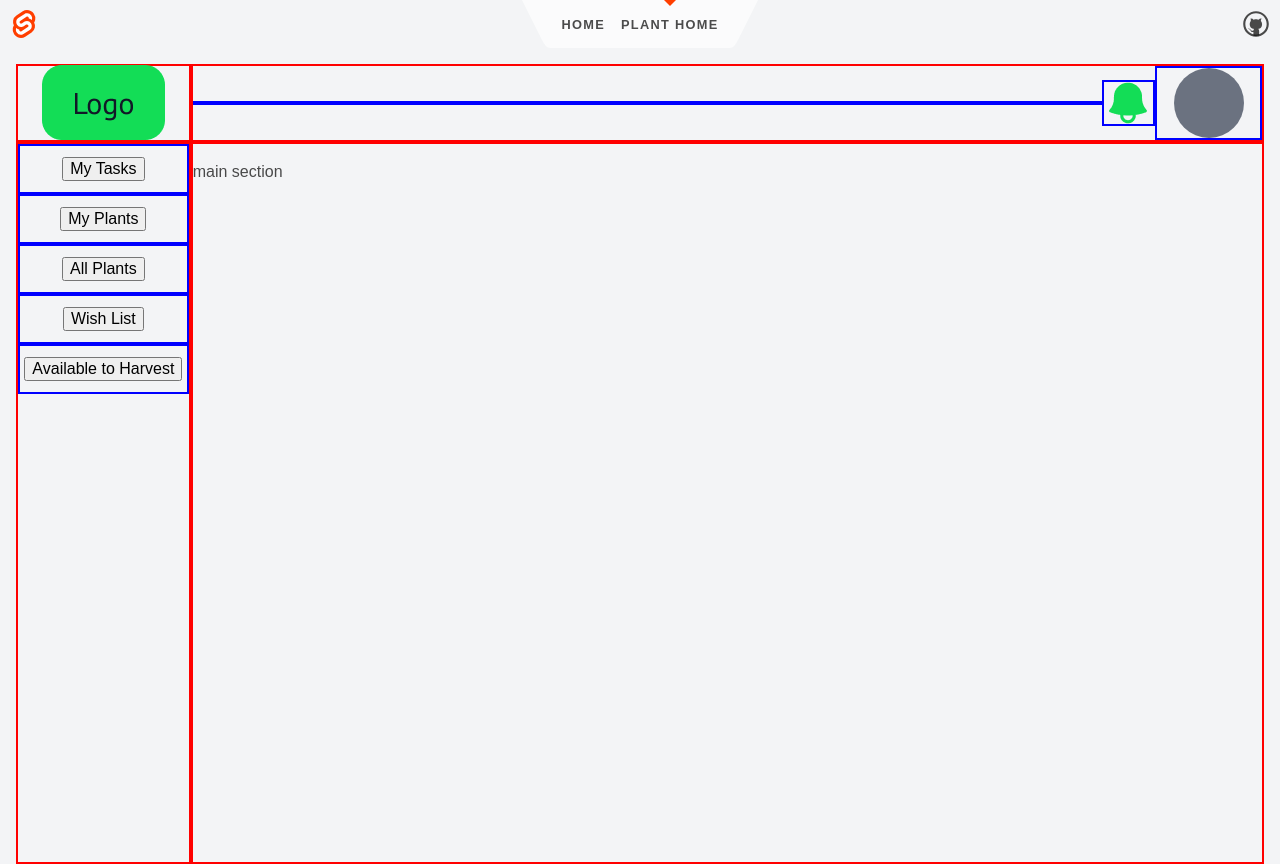
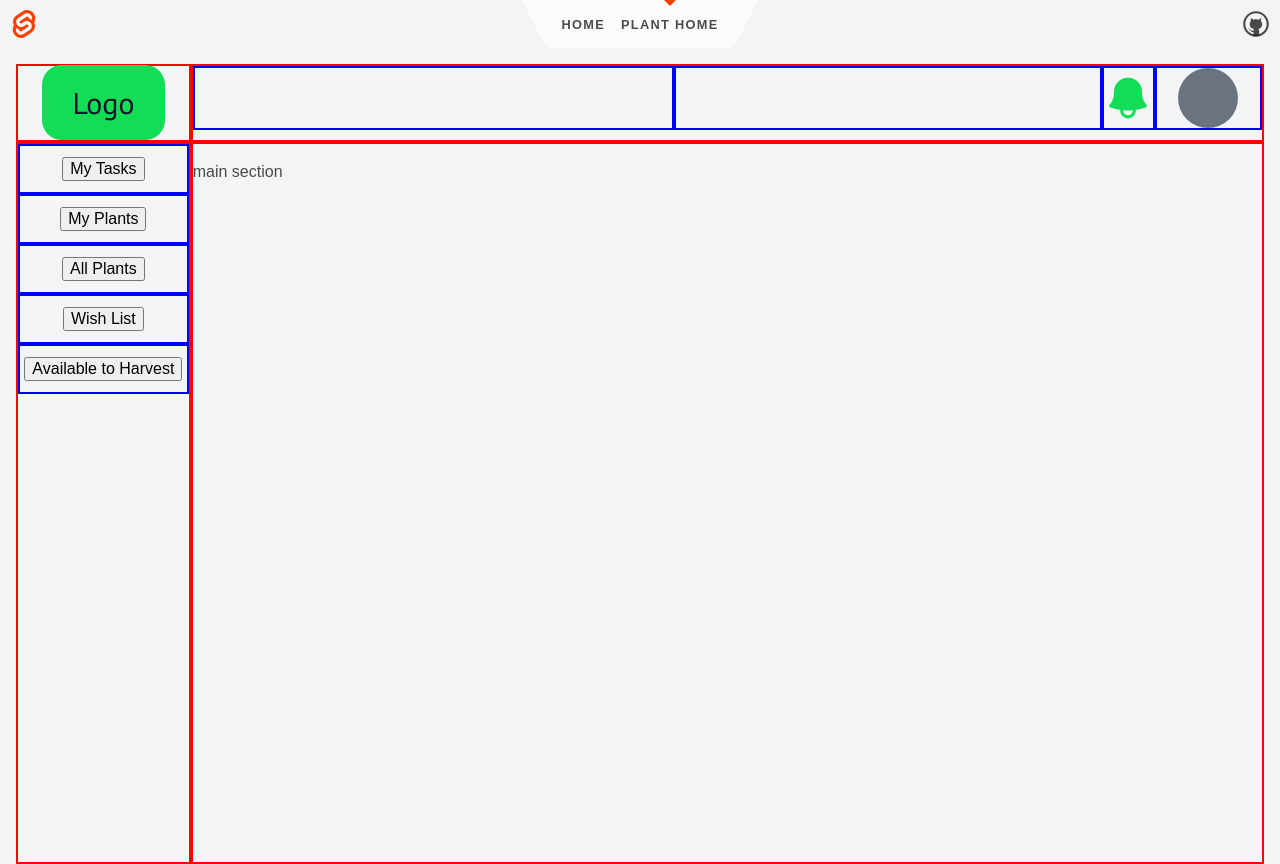
Before and after one commit to BuildWithCloud/NEA, a SvelteKit app: page /plantHome in a window 1280 px wide. Shown: the top 864 px of the page. Built offline with nearby package versions, Linux system fonts and the light colour scheme.

Commit message:
moved top bar to own file

```diff
--- a/package.json
+++ b/package.json
@@ -11,10 +11,10 @@
 	"devDependencies": {
 		"@fontsource/fira-mono": "^4.5.10",
 		"@neoconfetti/svelte": "^1.0.0",
-		"@sveltejs/adapter-auto": "^2.0.0",
+		"@sveltejs/adapter-auto": "^2.1.0",
 		"@sveltejs/kit": "^1.20.4",
 		"@types/cookie": "^0.5.1",
-		"svelte": "^4.0.0",
+		"svelte": "^4.0.3",
 		"svelte-check": "^3.4.3",
 		"tslib": "^2.4.1",
 		"typescript": "^5.0.0",
--- a/src/routes/plantHome/+page.svelte
+++ b/src/routes/plantHome/+page.svelte
@@ -1,7 +1,9 @@
+
 <script>
     import Logo from '$lib/images/Logo.png';
     import Bell from '$lib/images/Bell.png';
     import Menu from './menu/+page.svelte';
+    import TopBar from './topBar/+page.svelte';
 </script>
 <style>
     .grid-container {
@@ -28,18 +30,15 @@
         align-items: center;
     }
 
+
     .topBarGrid{
         display: grid;
         grid-template-columns: 45% 40% 5% 10%;
         grid-template-rows: 100%;
     }
 
-    .profileIcon{
-        height: 70px;
-        width: 70px;
-        border-radius: 50%;
-        background-color: var(--color-tailwind500);
-    }
+
+
 
 </style>
 
@@ -47,31 +46,10 @@
     <div class="grid-item boxRed centre">
         <img src = {Logo} alt = "logo">
     </div>
-    <div class="grid-item boxRed centre topBarGrid">
-        <div class="boxBlue">
-
-        </div>
-        <div class="boxBlue"></div>
-        <div class="boxBlue centre">
-            <img src = "{Bell}" alt = "Notification Bell">
-        </div>
-        <div class="boxBlue centre">
-            <span class = "profileIcon"></span>
-        </div>
-
-    </div>
-    <div class="grid-item boxRed">
-        <Menu />
-    </div>
+    <div class="grid-item boxRed"> <TopBar /> </div>
+    <div class="grid-item boxRed"> <Menu /> </div>
     <div class="grid-item boxRed">
         <p> main section</p>
     </div>
 
   </div>
-<h1>
-    Welcome to the start of an epic journey!
-</h1>
-
-<p>
-    I am designing a plant database and this is the future home page
-</p>
--- /dev/null
+++ b/src/routes/plantHome/topBar/+page.svelte
@@ -0,0 +1,39 @@
+
+<script>
+    import Bell from '$lib/images/Bell.png';
+</script>
+<style>
+    .centre{
+        display: flex;
+        justify-content: center;
+        align-items: center;
+    }
+    .boxBlue{
+        border-width: 2px;
+        border-style: solid;
+        border-color: blue;
+    }
+    .topBarGrid{
+        display: grid;
+        grid-template-columns: 45% 40% 5% 10%;
+        grid-template-rows: 100%;
+    }
+    .profileIcon{
+        height: 60px;
+        width: 60px;
+        border-radius: 50%;
+        background-color: var(--color-tailwind500);
+    }
+
+</style>
+<div class="topBarGrid ">
+    <div class="boxBlue"> </div>
+    <div class="boxBlue"> </div>
+    <div class="boxBlue centre">
+        <img src = "{Bell}" alt = "Notification Bell">
+    </div>
+    <div class="boxBlue centre">
+        <span class = "profileIcon"></span>
+    </div>
+
+</div>
```
Also changed, not shown: 1 other file (tests, documents, lock files or other folders).
